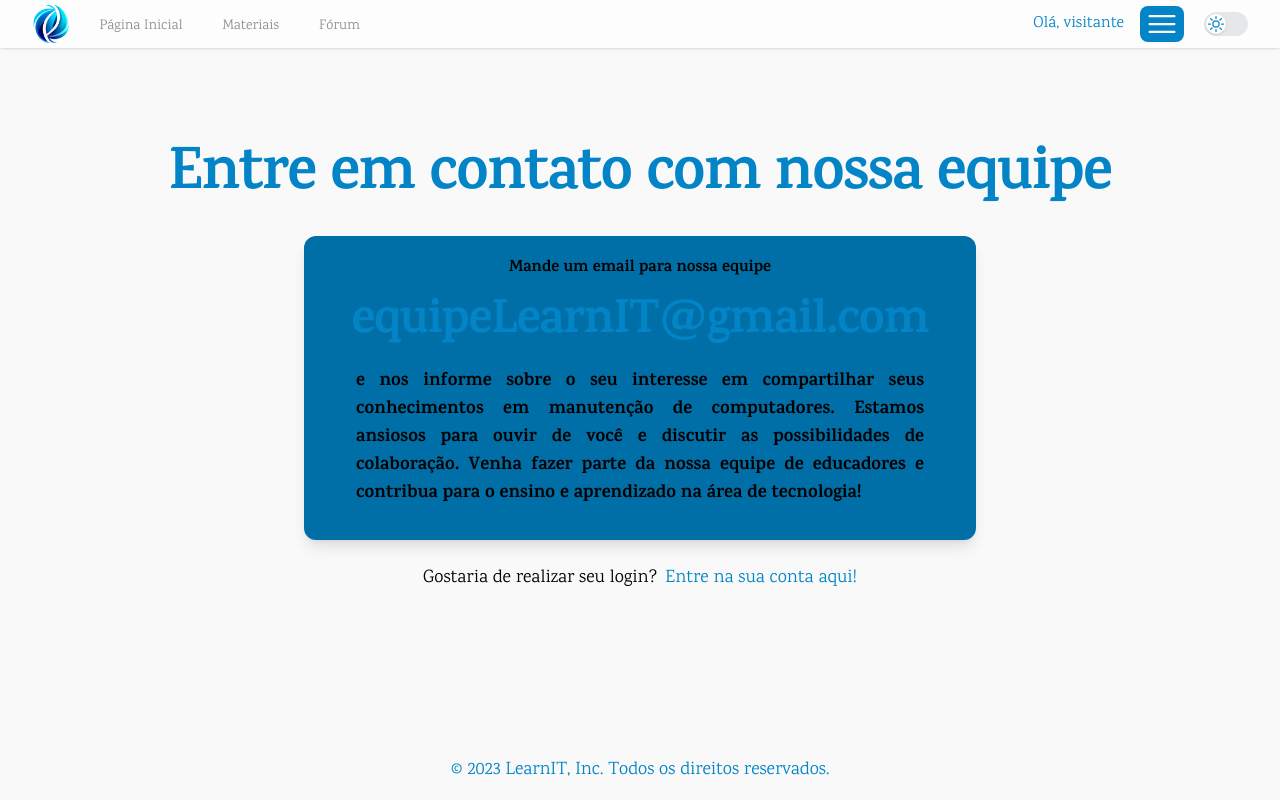
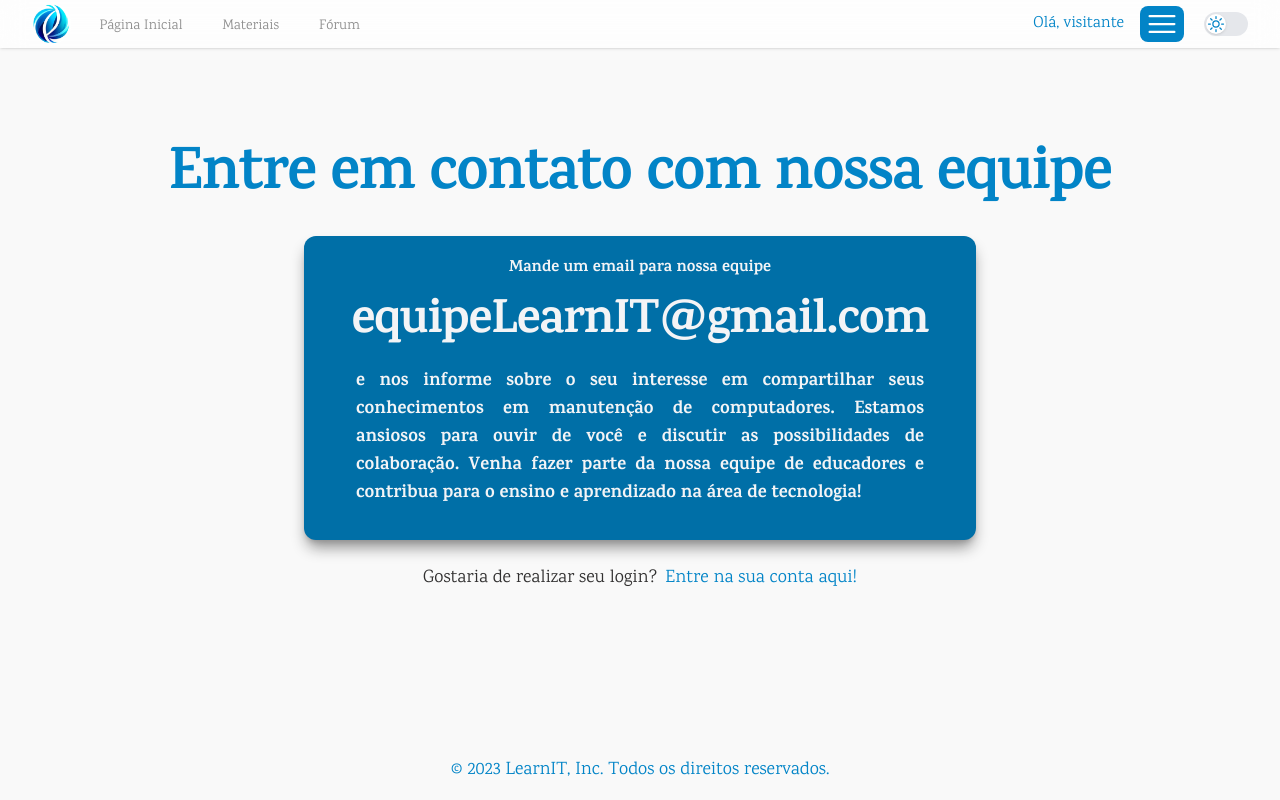
Before and after one commit to NatanMendes0/tcc-learnit, a React (Create React App) app in the folder client/: page /educator in a window 1280 px wide. Built offline with nearby package versions, Linux system fonts and the light colour scheme; no server answers.

Commit message:
fix dark mode educador and footer

```diff
--- a/client/src/Pages/Auth/Register.jsx
+++ b/client/src/Pages/Auth/Register.jsx
@@ -36,7 +36,7 @@ export default function Register() {
 
   return (
     <>
-      <div className="flex min-h-full flex-1 flex-col justify-center py-12 sm:px-6 lg:px-8">
+      <div className="flex min-h-full mt-auto flex-1 flex-col justify-center sm:px-6 lg:px-8">
         <div className="sm:mx-auto sm:w-full sm:max-w-md">
           <h2 className="text-center text-3xl font-bold tracking-tight text-primary">
             Crie sua conta!
@@ -239,6 +239,8 @@ export default function Register() {
             </form>
           </div>
 
+          {/* Signin link and became a educador */}
+          <div>
             <p className="mt-10 text-center text-sm text-secondary">
               Já possui cadastro?{" "}
               <Link
@@ -248,6 +250,15 @@ export default function Register() {
                 Faça seu login aqui!
               </Link>
             </p>
+            <p className="mt-5 text-center text-sm text-secondary">
+              <Link
+                to="/educator"
+                className="font-semibold transition duration-700 text-lg text-sky-600 hover:text-sky-400"
+              >
+                Quero ser um educador!
+              </Link>
+            </p>
+          </div>
         </div>
       </div>
     </>
--- a/client/src/Pages/Educator/Homepage.jsx
+++ b/client/src/Pages/Educator/Homepage.jsx
@@ -8,22 +8,22 @@ function Educator() {
                 <h1 className="title mb-7 text-font_secondary">
                     Entre em contato com nossa equipe
                 </h1>
-                <div className='bg-tertiary mx-auto rounded-xl shadow-lg max-w-2xl p-5'>
-                    <p className='text-center mb-3 font-bold'>
+                <div className='bg-tertiary transition duration-700 mx-auto rounded-xl shadow-lg shadow-bg_shadow max-w-2xl p-5'>
+                    <p className='text-center text-gray-100 mb-3 font-bold'>
                         Mande um email para nossa equipe
                     </p>
-                    <h1 className='text-center title py-2 text-primary text-5xl'>
+                    <h1 className='text-center title py-2 text-gray-100 text-5xl'>
                         equipeLearnIT@gmail.com
                     </h1>
-                    <p className='font-semibold text-lg text-justify px-8 py-3'>
+                    <p className='font-semibold text-lg text-gray-100 text-justify px-8 py-3'>
                         e nos informe sobre o seu interesse em compartilhar seus conhecimentos em manutenção de computadores. Estamos ansiosos para ouvir de você e discutir as possibilidades de colaboração. Venha fazer parte da nossa equipe de educadores e contribua para o ensino e aprendizado na área de tecnologia!
                     </p>
                 </div>
             </div>
-            <div className="flex mx-auto items-center justify-center text-lg gap-x-2 mt-6">
-                <h1>Gostaria de realizar seu login?</h1>
+            <div className="flex mx-auto items-center0 justify-center text-lg gap-x-2 mt-6">
+                <h1 className='text-secondary transition duration-70'>Gostaria de realizar seu login?</h1>
                 <Link to="/login">
-                    <p className='text-primary hover:text-secondary active:text-sky-900'>
+                    <p className='text-sky-600 hover:text-sky-500 transition duration-700'>
                         Entre na sua conta aqui!
                     </p>
                 </Link>
--- a/client/src/Views/Footer.jsx
+++ b/client/src/Views/Footer.jsx
@@ -1,6 +1,6 @@
 const Footer = () => {
   return (
-    <footer className="footer">
+    <footer className="footer transition duration-700">
         <h1>© 2023 LearnIT, Inc. Todos os direitos reservados.</h1>
     </footer>
   );
```
Lines whose indentation alone changed are shown as unchanged.
